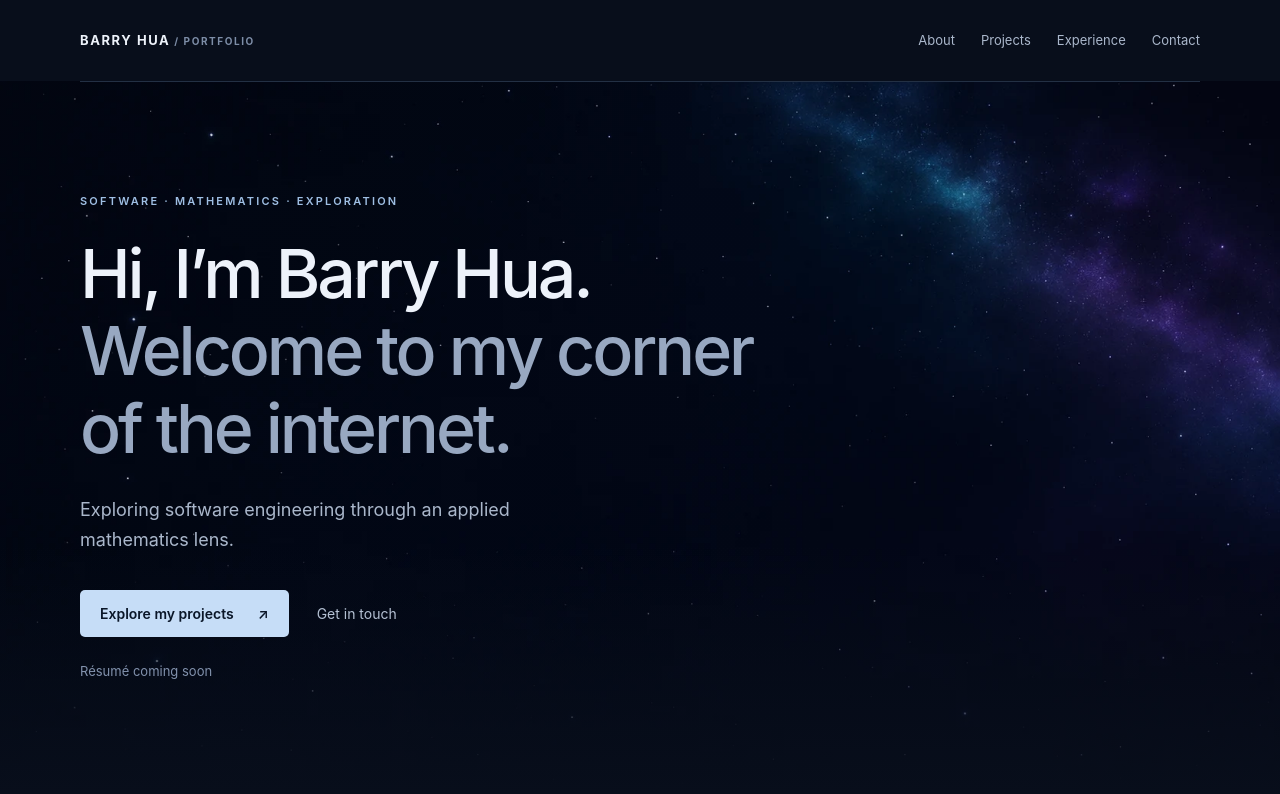
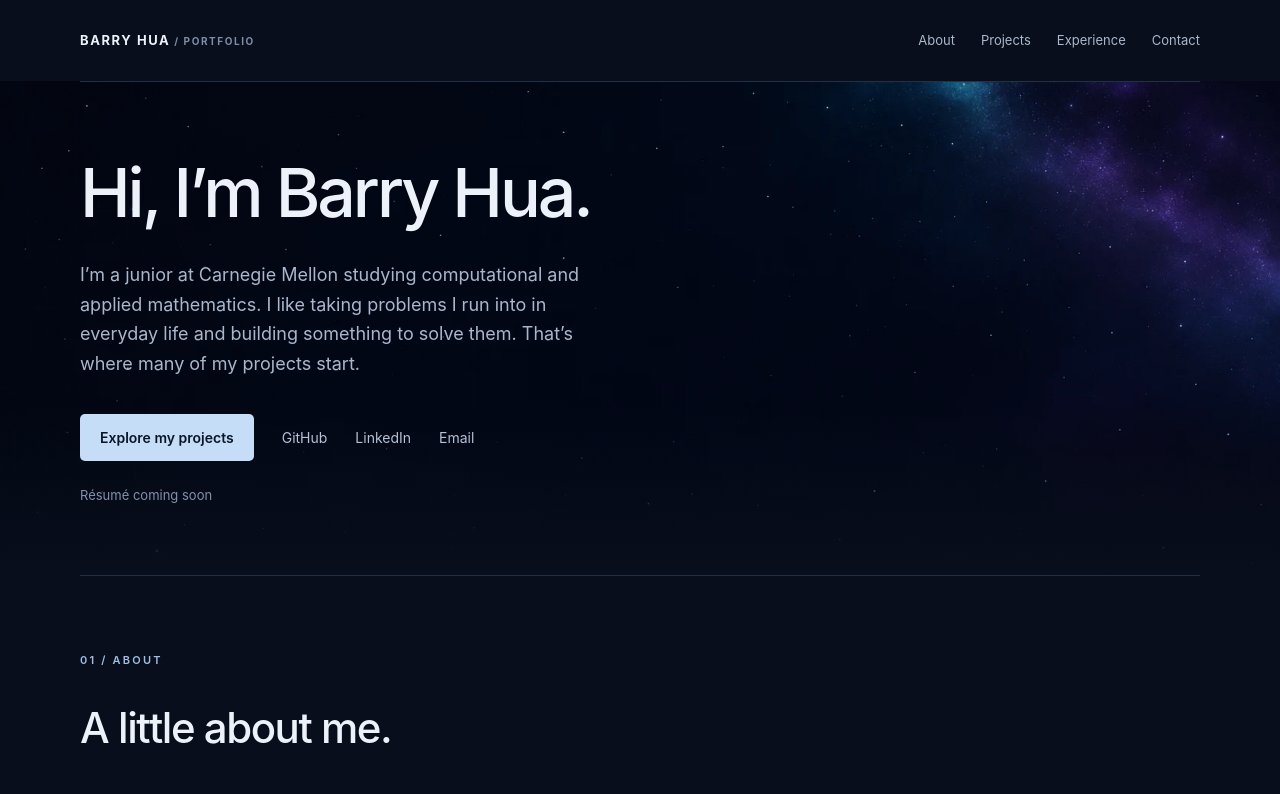
Before and after one commit to TakinaHua/takinahua.github.io, a React (Vite) app: page / in a window 1280 px wide. Shown: the top 794 px of the page. Built offline with nearby package versions, Linux system fonts and the light colour scheme.

Commit message:
feat: introduce Barry and his approach to projects

```diff
--- a/src/App.css
+++ b/src/App.css
@@ -10,3 +10,19 @@
 .project>div{display:flex;flex-direction:column;align-items:flex-start;min-width:0;flex:1}.project .status,.project .project-link{margin-top:auto}.project .tech{margin-bottom:24px}.project-number{flex-shrink:0}.project-link{font-size:14px;color:#c6ddf7;text-decoration:underline;text-underline-offset:5px}.project-link:hover{color:white}
 
 .contact-links{flex-wrap:wrap}.contact-links .button{overflow-wrap:anywhere;max-width:100%}
+
+.hero {
+  min-height: 420px;
+  padding: 72px 0 56px;
+}
+
+.hero-links {
+  flex-wrap: wrap;
+}
+
+@media (max-width: 640px) {
+  .hero {
+    min-height: auto;
+    padding: 56px 0 48px;
+  }
+}
--- a/src/App.tsx
+++ b/src/App.tsx
@@ -12,10 +12,14 @@ function App() {
       </header>
       <main id="main">
         <section id="home" className="hero" aria-labelledby="hero-title">
-          <p className="eyebrow">SOFTWARE · MATHEMATICS · EXPLORATION</p>
-          <h1 id="hero-title">Hi, I’m Barry Hua.<br /><span>Welcome to my corner<br />of the internet.</span></h1>
-          <p className="intro">Exploring software engineering through an applied mathematics lens.</p>
-          <div className="actions"><a className="button" href="#projects">Explore my projects <span aria-hidden="true">↗</span></a><a className="text-link" href="#contact">Get in touch</a></div>
+          <h1 id="hero-title">Hi, I’m Barry Hua.</h1>
+          <p className="intro">I’m a junior at Carnegie Mellon studying computational and applied mathematics. I like taking problems I run into in everyday life and building something to solve them. That’s where many of my projects start.</p>
+          <div className="actions hero-links">
+            <a className="button" href="#projects">Explore my projects</a>
+            <a className="text-link" href="https://github.com/TakinaHua">GitHub</a>
+            <a className="text-link" href="https://www.linkedin.com/in/barry-shan-hua/">LinkedIn</a>
+            <a className="text-link" href="mailto:barry.shanhua@gmail.com">Email</a>
+          </div>
           <p className="note">Résumé coming soon</p>
         </section>
         <section id="about" aria-labelledby="about-title"><p className="eyebrow">01 / ABOUT</p><h2 id="about-title">A little about me.</h2><p className="section-copy">I study Computational and Applied Mathematics at Carnegie Mellon, with a minor in Computer Science. I’m interested in how algorithms and software can help people solve everyday problems.</p></section>
```
